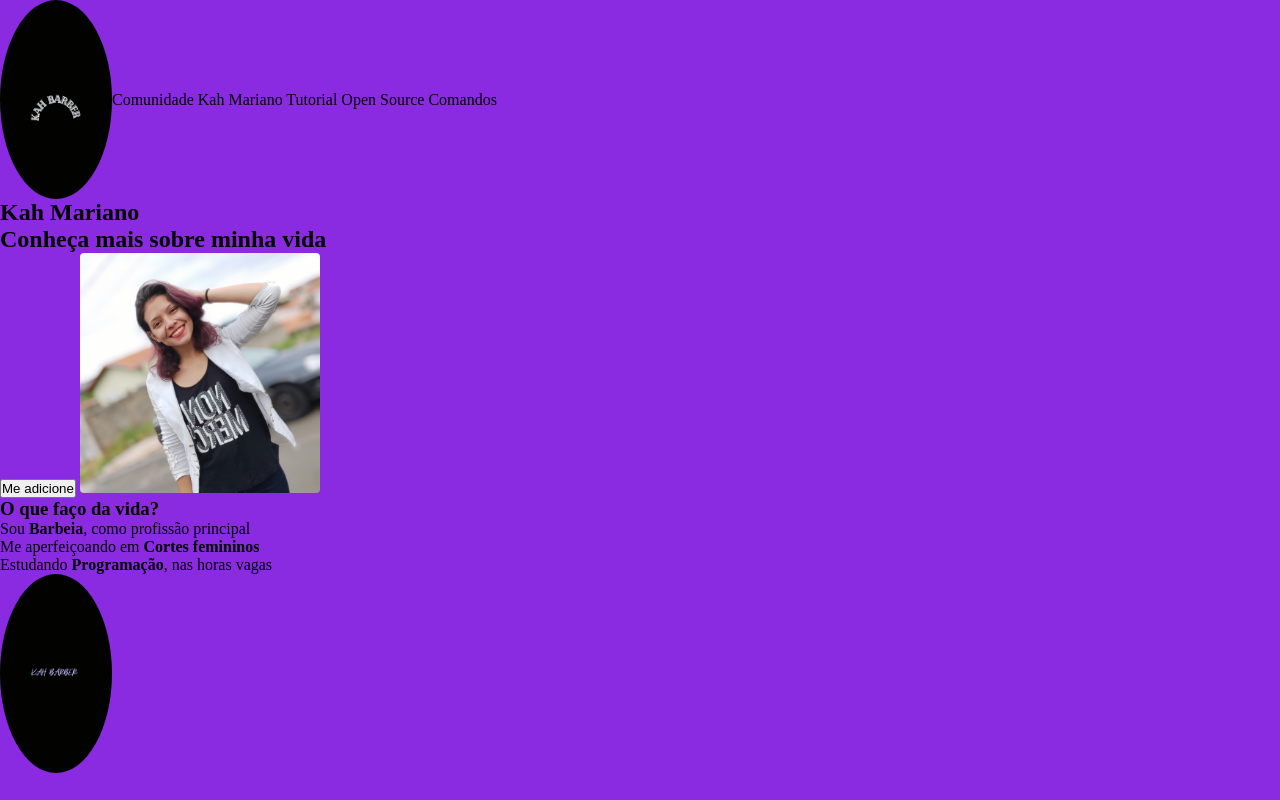
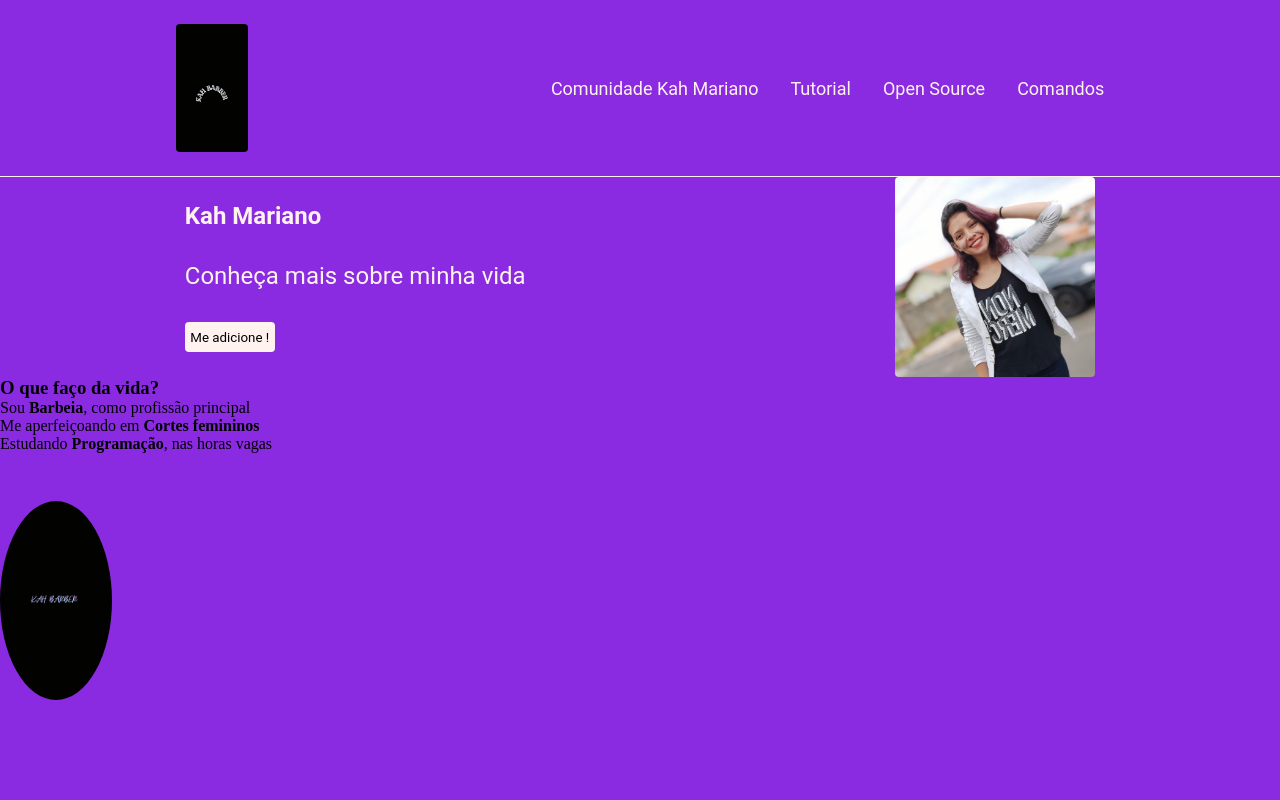
Before and after one commit to kahmariano/Landing_page, a plain HTML site: page index.html in a window 1280 px wide. Drawn offline with Linux system fonts and the light colour scheme.

Commit message:
css estilizaçao inicial

```diff
--- a/index.html
+++ b/index.html
@@ -24,18 +24,18 @@
         <a class="link-cabeçalho">Comandos </a>
       </nav>
     </header>
-    <main class="conteud-geral">
+    <main class="conteudo-geral">
       <section class="conteudo-principal">
         <div class="div-conteudo-principal">
           <h1 class="titulo-principal">Kah Mariano</h1>
           <h2 class="subtitulo-principal">Conheça mais sobre minha vida</h2>
-          <button class="botao-conteudo-principal">Me adicione</button>
-          <img
-            class="imagem-conteudo-principal"
-            src="./1635779664289.jpg"
-            alt="Imagem Karina "
-          />
+          <button class="botao-conteudo-principal">Me adicione !</button>
         </div>
+        <img
+          class="imagem-conteudo-principal"
+          src="./1635779664289.jpg"
+          alt="Imagem Karina "
+        />
       </section>
       <section class="conteud-secundario">
         <h3 class="subtitulo-conteudo-secundario">O que faço da vida?</h3>
--- a/styles.css
+++ b/styles.css
@@ -1,4 +1,5 @@
 @import url('https://fonts.googleapis.com/css2?family=Roboto+Serif:ital,wght@0,400;1,700&display=swap');
+@import url('https://fonts.googleapis.com/css2?family=Sarala:wght@400;700&display=swap');
 
 * {
   margin: 0;
@@ -16,16 +17,69 @@ body {
   display: flex; /* torna os elementos flex-filhos */
   flex-direction: row; /* direção em linha */
   align-items: center; /* alinhados ao centro da linha */
+  justify-content: space-around; /* aruma a linha */
+  padding: 24px;
 }
 
 .imagem-cabeçalho {
-  width: 7rem;
+  width: 72px;
   height: auto;
-  border-radius: 50%;
+  border-radius: 0.25rem;
+}
+
+.navegação {
+  display: flex;
+  gap: 32px; /* aplica espaço entre os itens */
+}
+.link-cabeçalho {
+  font-family: 'Roboto', Serif;
+  color: #fff2ef;
+  font-weight: 400;
+  font-size: 18px;
+}
+
+.conteudo-geral {
+  margin-bottom: 48px;
+  border-top: solid 0.4px #fff2ef; /* borda topo */
+}
+
+.conteudo-principal {
+  display: flex;
+  flex-direction: row;
+  align-items: center;
+  justify-content: space-around;
+}
+
+.div-conteudo-principal {
+  display: flex;
+  flex-direction: column;
+  gap: 32px;
+}
+
+.titulo-principal {
+  font-family: 'Roboto', serif;
+  font-weight: 700;
+  color: #fff2ef;
+}
+
+.subtitulo-principal {
+  font-family: 'Roboto', serif;
+  font-weight: 400;
+  color: #fff2ef;
+}
+
+.botao-conteudo-principal {
+  font-family: 'Roboto', serif;
+  color: black;
+  background-color: #fff2ef;
+  border-radius: 0.25rem;
+  border: none;
+  width: 90px;
+  height: 30px;
 }
 
 .imagem-conteudo-principal {
-  width: 15rem;
+  width: 200px;
   height: auto;
   border-radius: 0.25rem;
 }
```
